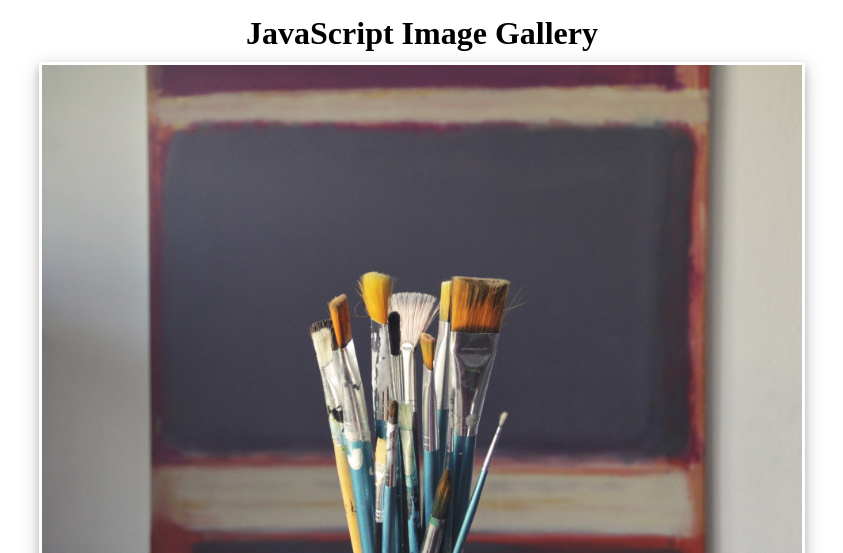
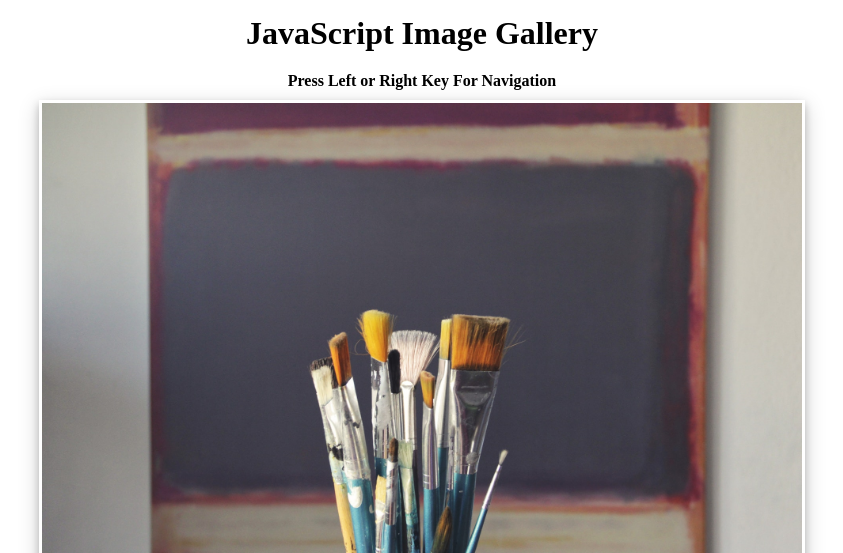
Before and after one commit to codearcher2112/JSGallery, a plain HTML site: page index.html in a window 1280 px wide. Shown: the top 553 px of the page, without its empty margins (218-1061 px from the left). Drawn offline with Linux system fonts and the light colour scheme.

Commit message:
Added minor changes

```diff
--- a/index.html
+++ b/index.html
@@ -10,6 +10,7 @@
 <body>
 
   <h1>JavaScript Image Gallery</h1>
+  <h4>Press Left or Right Key For Navigation</h4>
 
   <div class="container">
     <div class="main-img">
--- a/styles.css
+++ b/styles.css
@@ -4,7 +4,7 @@ body {
   background: #fff;
 }
 
-h1 {
+h1, h4 {
   margin: 0;
   padding: 10px 0;
   text-align: center;
```
